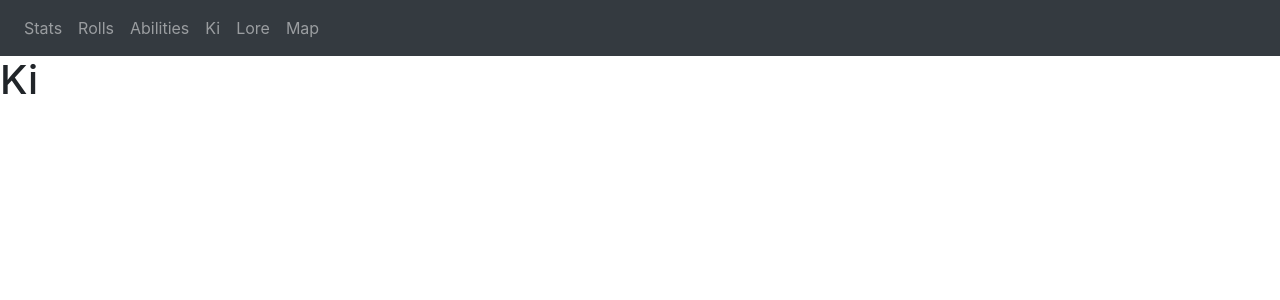
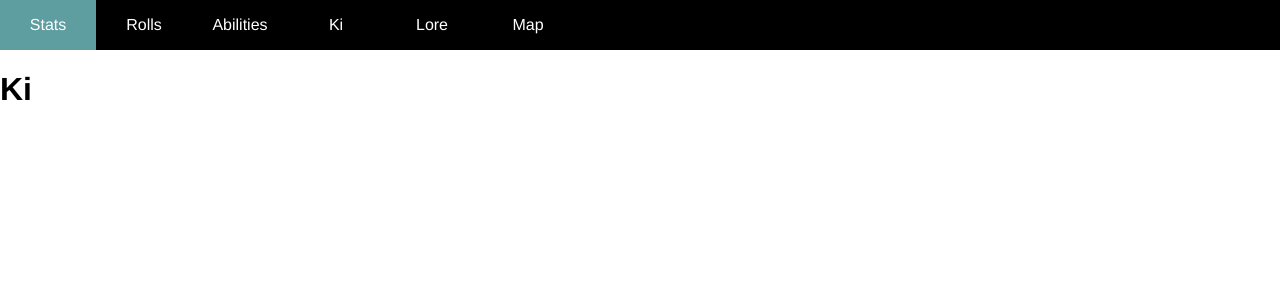
Before and after one commit to aajfranklin/Character-Sheet, a React (Create React App) app: page /Ki in a window 1280 px wide. Shown: the top 300 px of the page. Built offline with nearby package versions, Linux system fonts and the light colour scheme.

Commit message:
remove boostrap, use personal styling

```diff
--- a/package.json
+++ b/package.json
@@ -3,7 +3,6 @@
   "version": "0.1.0",
   "private": true,
   "dependencies": {
-    "bootstrap": "^4.3.1",
     "react": "^16.8.6",
     "react-dom": "^16.8.6",
     "react-router-dom": "^5.0.0",
--- /dev/null
+++ b/src/NavBar/NavBar.css
@@ -0,0 +1,22 @@
+nav {
+    background-color: black;
+    display: table;
+    width: 100%;
+    table-layout: fixed;
+    overflow: auto;
+    height: 3em;
+}
+
+.nav-item {
+    padding: 1em;
+    display: inline-block;
+    vertical-align: middle;
+    color: white;
+    text-decoration: none;
+    text-align: center;
+    width: 5%;
+}
+
+.nav-item:hover {
+    background-color: cadetblue;
+}
--- a/src/NavBar/NavBar.js
+++ b/src/NavBar/NavBar.js
@@ -1,22 +1,18 @@
 import React from 'react';
 import { BrowserRouter as Router, Route, Link } from "react-router-dom";
 import Ki from '../Pages/Ki.js';
+import './NavBar.css';
 
 function NavBar({pages}) {
     return(
         <Router>
-            <nav className="navbar navbar-expand-lg navbar-dark bg-dark">
-                <div className="collapse navbar-collapse" id="navbarSupportedContent">
-                    <ul className="navbar-nav mr-auto">
-                        {pages.map((page) => {
-                            return (
-                                <li className="nav-item" key={page}>
-                                    <Link className="nav-link" to={"/" + page}>{page}</Link>
-                                </li>
-                            );
-                        })}
-                    </ul>
-                </div>
+            <nav>
+                {pages.map((page) => {
+                    return (
+                        <Link className="nav-item" key={page} to={"/" + page}>{page}</Link>
+
+                    );
+                })}
             </nav>
             <Route path="/Ki" exact component={Ki} />
         </Router>
--- /dev/null
+++ b/src/index.css
@@ -0,0 +1,5 @@
+body {
+    color: black;
+    font-family: Helvetica;
+    margin: 0;
+}
--- a/src/index.js
+++ b/src/index.js
@@ -1,7 +1,7 @@
 import React from 'react';
 import ReactDOM from 'react-dom';
 import App from './App';
-import 'bootstrap/dist/css/bootstrap.css';
+import './index.css';
 
 const state = {
     pages: [
@@ -12,8 +12,6 @@ const state = {
         "Lore",
         "Map"
     ],
-    whatever: 1,
-    another: 2
 };
 
 ReactDOM.render(<App {...state}/>, document.getElementById('root'));
```
Also changed, not shown: 2 other files (tests, documents, lock files or other folders).
